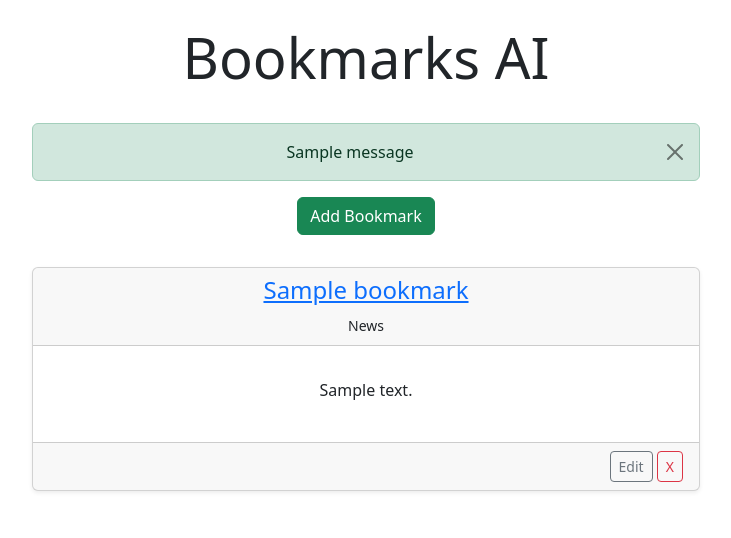
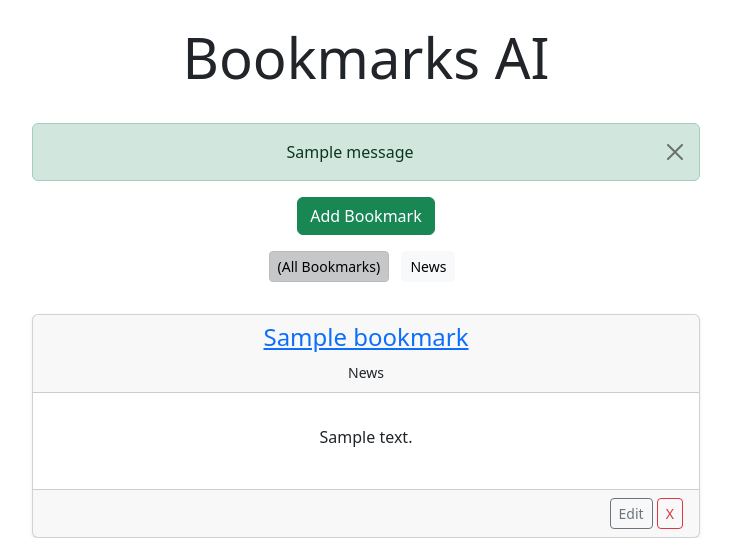
Before and after one commit to jamesflores/Bookmarks-AI, a Django app: page /app/ in a window 1280 px wide. Shown: the part 56-594 px from the top of the page, without its empty margins (274-1005 px from the left). Run offline with Django 5.2, Linux system fonts and the light colour scheme; a user stored in the database is signed in; data comes from the database, SQL or seed files in the repository; tables that the repository leaves empty hold one stand-in row (values such as "Sample post"); one stand-in notice (Sample message) is shown; some libraries are stand-ins or nearby versions.

Commit message:
add category filtering

```diff
--- a/pages/urls.py
+++ b/pages/urls.py
@@ -7,6 +7,7 @@ urlpatterns = [
     path("", HomePageView, name="home"),
     path("about/", AboutPageView.as_view(), name="about"),
     path("app/", BookmarksView, name="bookmarks"),
+    path("app/category/<str:category>/", BookmarksView, name="category"),
     path("app/add/", add_bookmark, name="add_bookmark"),
     path("app/edit/<int:pk>/", edit_bookmark, name="edit_bookmark"),
     path("app/delete/<int:pk>/", delete_bookmark, name="delete_bookmark"),
--- a/pages/views.py
+++ b/pages/views.py
@@ -24,9 +24,14 @@ def HomePageView(request):
 
 
 @login_required(login_url='/accounts/login')
-def BookmarksView(request):
+def BookmarksView(request, category=None):
     form = BookmarkAddForm()
-    bookmarks = Bookmark.objects.filter(user=request.user).order_by('-created_at')
+    all_bookmarks = Bookmark.objects.all().filter(user=request.user)
+    bookmarks = all_bookmarks.order_by('-created_at')
+
+    # Filter by category
+    if category:
+        bookmarks = bookmarks.filter(category__name__icontains=category)
 
     # Sorting
     sort_by = request.GET.get('sort_by')
@@ -58,8 +63,11 @@ def BookmarksView(request):
     previous_page = page_obj.previous_page_number() if page_obj.has_previous() else None
     has_next = page_obj.has_next()
 
+    categories = Category.objects.filter(approved=True, bookmark__in=all_bookmarks).distinct().order_by('name')
     return render(request, "pages/bookmarks.html", {
         'bookmarks': page_obj,
+        'categories': categories,
+        'filter_category': category,  # current category being viewed
         'form': form,
         'paginator': paginator,
         'page_obj': page_obj,
--- a/templates/pages/bookmarks.html
+++ b/templates/pages/bookmarks.html
@@ -21,6 +21,21 @@
     <button type="button" class="btn btn-success mb-3" data-bs-toggle="modal" data-bs-target="#bookmarkModal">
         Add Bookmark
     </button>
+
+    <div class="justify-content-center">
+        {% if not filter_category %}
+            <a href="{% url 'home' %}" class="btn btn-light btn-sm me-2 mb-3 active">(All Bookmarks)</a>
+        {% else %}
+            <a href="{% url 'home' %}" class="btn btn-light btn-sm me-2 mb-3">(All Bookmarks)</a>
+        {% endif %}
+        {% for category in categories %}
+            {% if filter_category == category.name %}
+                <a href="{% url 'category' category %}" class="btn btn-light btn-sm me-2 mb-3 active">{{ category }}</a>
+            {% else %}
+                <a href="{% url 'category' category %}" class="btn btn-light btn-sm me-2 mb-3">{{ category }}</a>
+            {% endif %}
+        {% endfor %}
+    </div>
 
     {% include 'pages/pagination.html' %}
 
```
